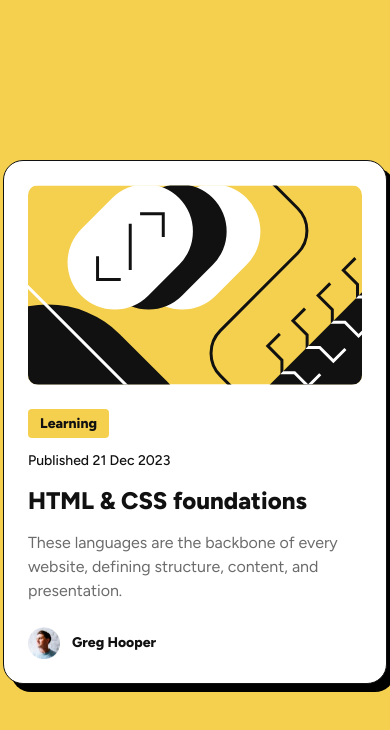
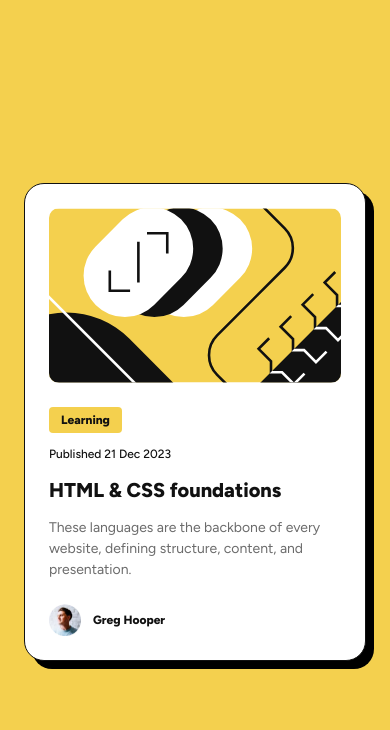
Before and after one commit to EricBrianb12/frontendmentor-projects, a plain HTML site: page blog-preview-card/index.html in a window 390 px wide. Drawn offline with Linux system fonts and the light colour scheme.

Commit message:
Inserindo os media querys pra ficar totalmente responsivo

```diff
--- a/blog-preview-card/styles/global.css
+++ b/blog-preview-card/styles/global.css
@@ -21,6 +21,15 @@
   --text-s-exb: 800 14px/1.5 var(--font-family);
 }
 
+@media (max-width: 400px) {
+  :root {
+    --title: 800 20px/1.5 var(--font-family);
+    --text: 400 14px/1.5 var(--font-family);
+    --text-s: 500 12px/1.5 var(--font-family);
+    --text-s-exb: 800 12px/1.5 var(--font-family);
+  }
+}
+
 body {
   background-color: var(--yellow);
   display: flex;
@@ -30,6 +39,12 @@ body {
   color: var(--gray-950);
 }
 
+@media (max-width: 400px) {
+  body {
+    padding: 24px;
+  }
+}
+
 span {
   font: var(--text-s-exb);
   color: var(--gray-950);
```
